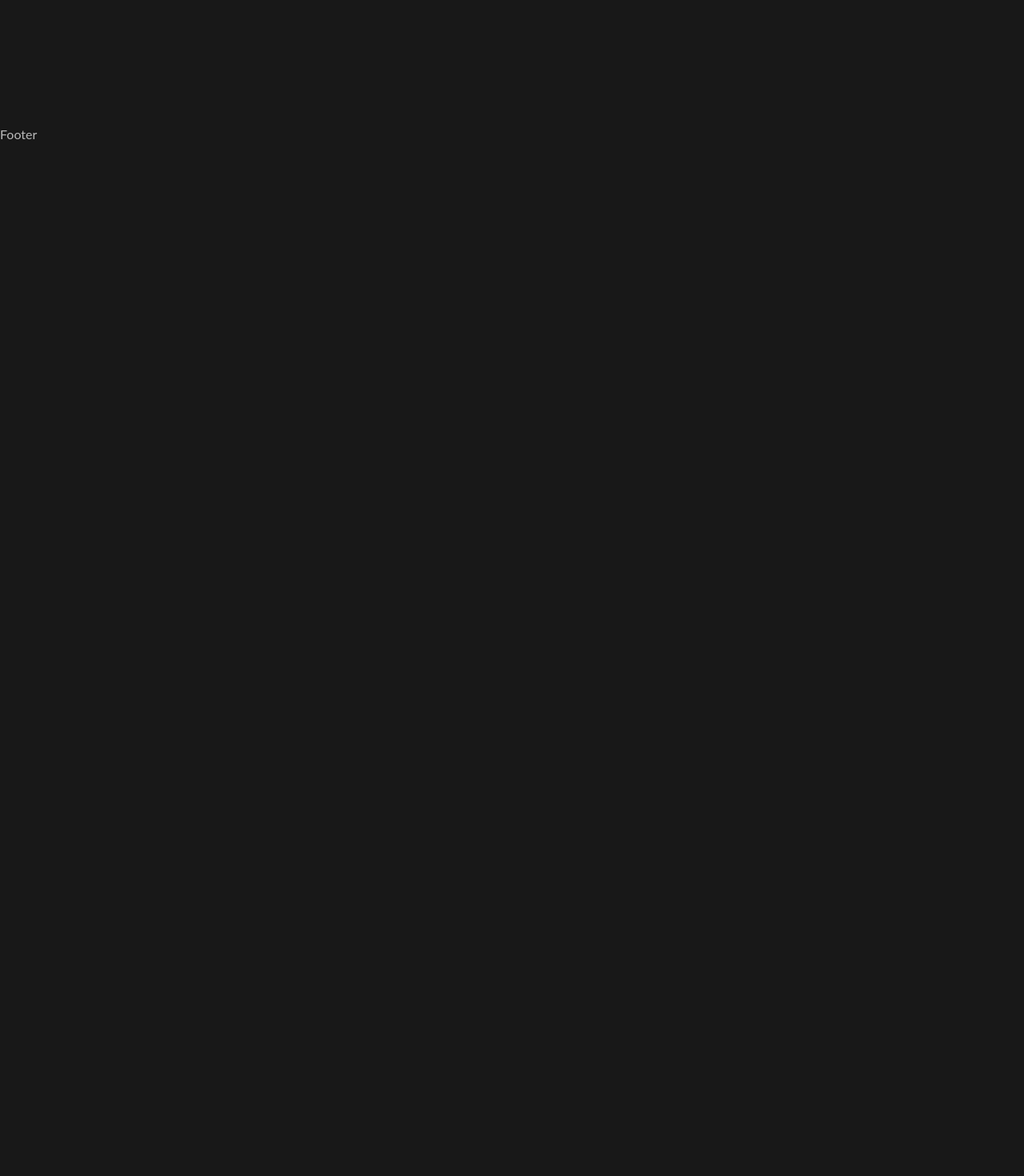
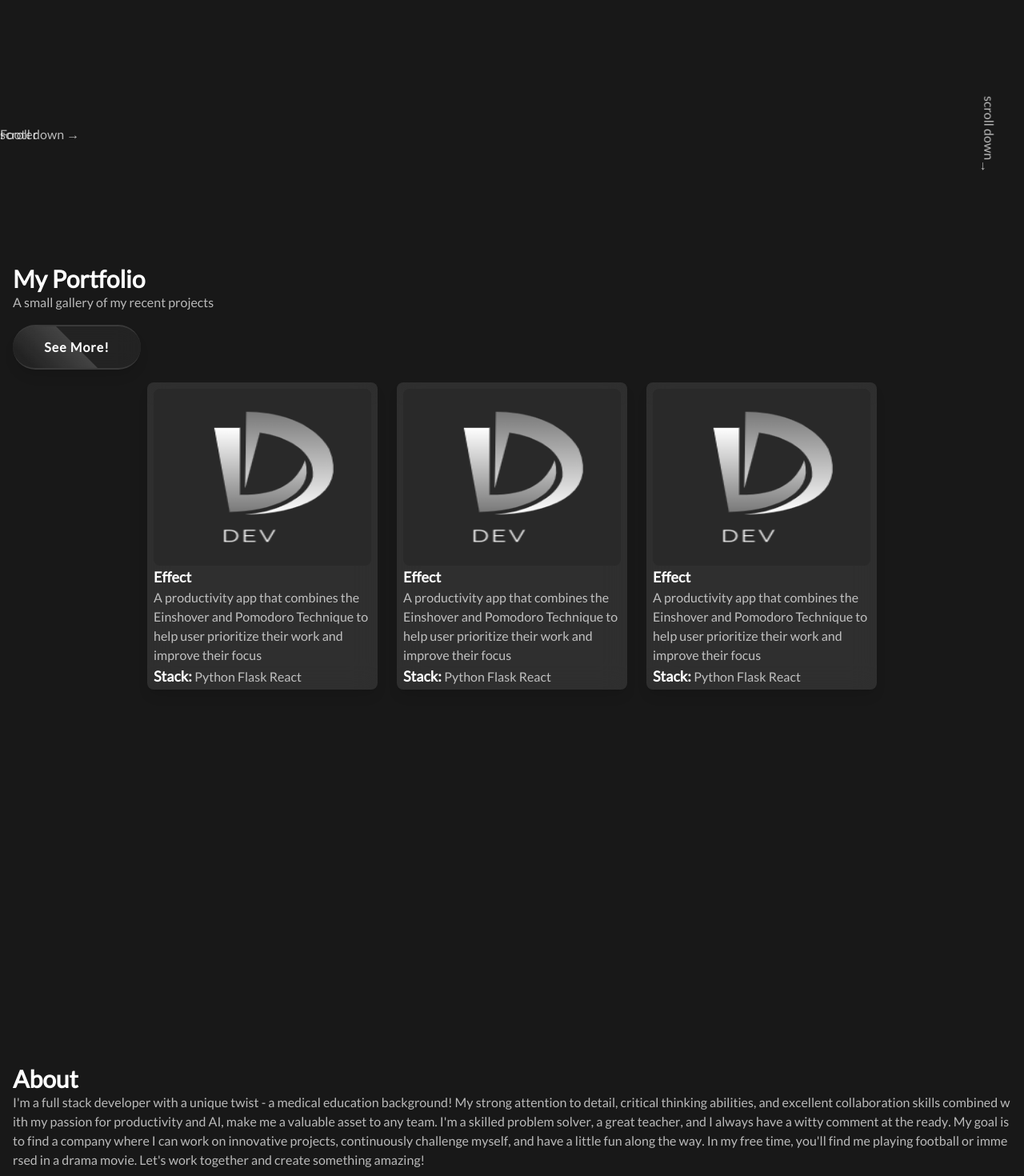
Before and after one commit to fodela/delali_dogbevi_official_site, a Next.js app in the folder frontend/delali/: page / in a window 1280 px wide. Shown: the part 620-2090 px from the top of the page at 80% size. Before the commit the page ends 800 px from the top, so only its background shows below. Built offline with nearby package versions, Linux system fonts and the light colour scheme.

Commit message:
refactor: home page

```diff
--- a/frontend/delali/pages/index.tsx
+++ b/frontend/delali/pages/index.tsx
@@ -1,14 +1,29 @@
 import type { NextPage } from "next";
 import Head from "next/head";
+import About from "../components/About";
+import Contact from "../components/Contact";
+import Hero from "../components/Hero";
 import Layout from "../components/Layout/Layout";
+import Portfolio from "../components/Portfolio/Portfolio";
+import Skills from "../components/Skills/Skills";
 const Home: NextPage = () => {
   return (
     <>
       <Head>
         <title>Delali Dogbevi | Home</title>
         <link rel="icon" href="/favicon.ico" />
+        <link
+          href="https://fonts.googleapis.com/css2?family=Lato&display=swap"
+          rel="stylesheet"
+        />
       </Head>
-			<Layout>From Layout</Layout>
+      <Layout>
+        <Hero />
+        <Portfolio />
+        <About />
+        <Skills />
+        <Contact />
+      </Layout>
     </>
   );
 };
```
Lines whose indentation alone changed are shown as unchanged.
